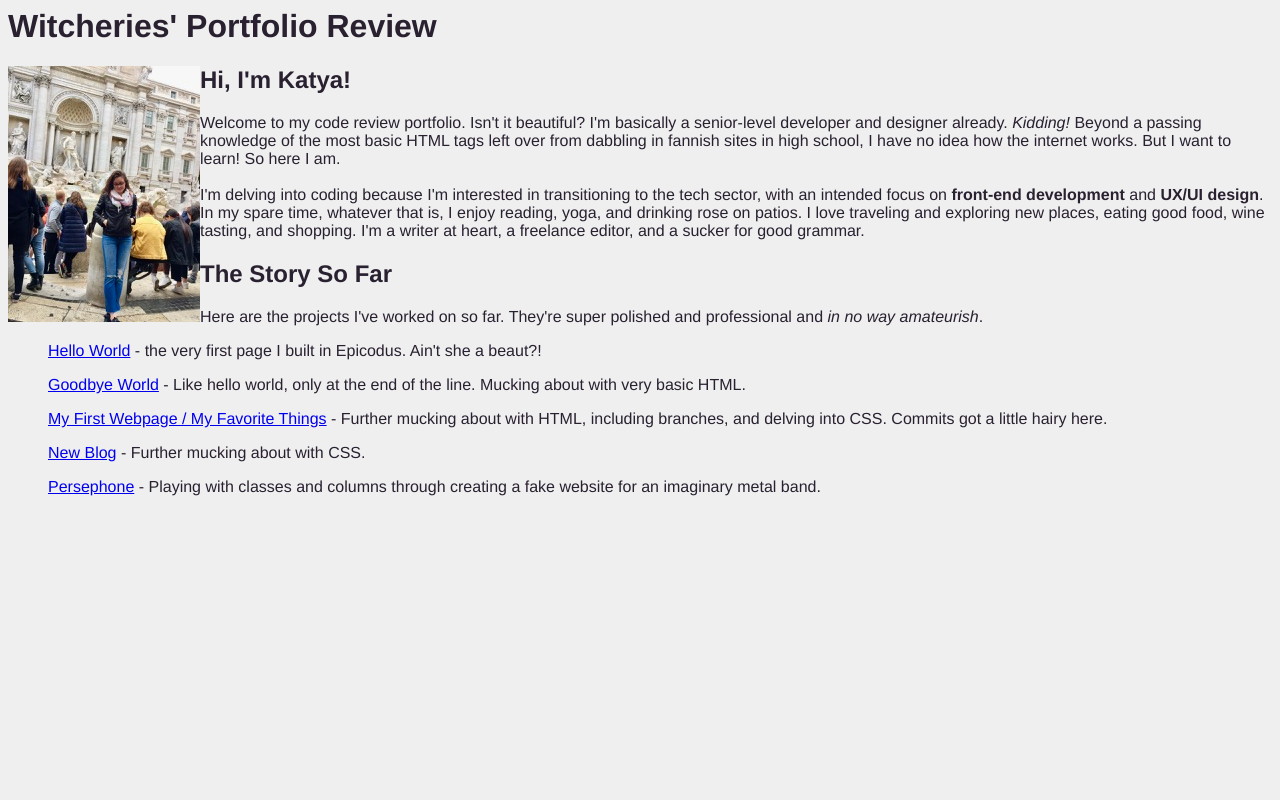
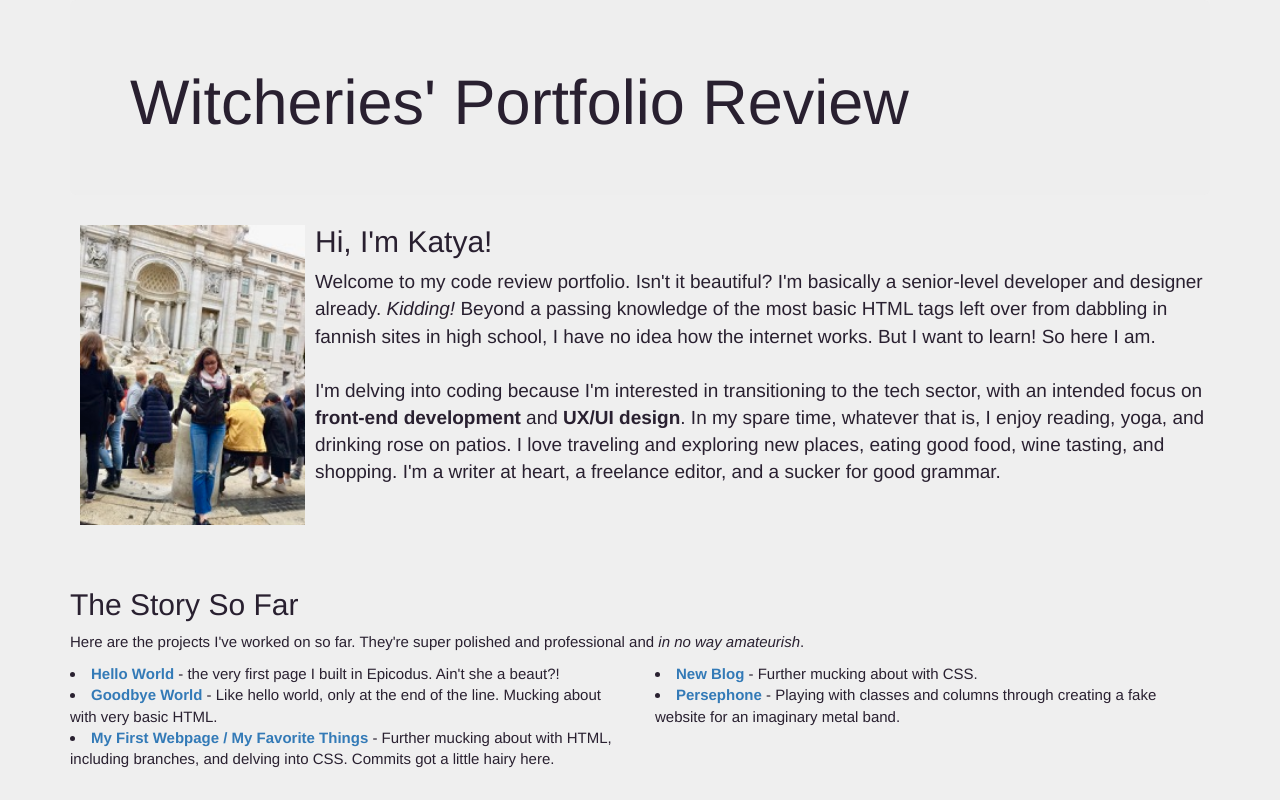
Before and after one commit to witcheries/epicodus-portfolio, a plain HTML site: page index.html in a window 1280 px wide. Drawn offline with Linux system fonts and the light colour scheme.

Commit message:
add final version of code and CSS stylesheets for review

```diff
--- a/CSS/styles.css
+++ b/CSS/styles.css
@@ -6,4 +6,31 @@ body {
 
 img {
   float: left;
+  padding-left: 10px;
+  padding-right: 10px;
+  height: 300px;
 }
+
+span {
+  font-weight: bold;
+}
+
+.about {
+  font-weight: lighter;
+  font-size: 19px;
+  height: 300px;
+}
+
+.column {
+  width: 600px;
+  float: left;
+}
+
+.projects {
+  font-weight: lighter;
+  font-size: 15px;
+}
+
+h1 {
+  align: center;
+}
--- a/index.html
+++ b/index.html
@@ -1,30 +1,46 @@
 <!<!DOCTYPE html>
 <html>
   <head>
-    <link href="css/styles.css" rel="stylesheet" type="text/css">
+    <link href="css/bootstrap.css" rel ="stylesheet" type="text/css" media="all">
+    <link href="css/styles.css" rel="stylesheet" type="text/css" media="all">
     <title>Witcheries' Portfolio</title>
   </head>
 
   <body>
+    <div class="container">
+      <div class="jumbotron">
         <h1>Witcheries' Portfolio Review</h1>
+      </div>
+      <img src="Images/italy.jpg" alt="The author in Italy.">
 
-    <img src="Images/italy.jpg">
       <h2>Hi, I'm Katya!</h2>
+      <div class="about">
         <p>
           Welcome to my code review portfolio. Isn't it beautiful? I'm basically a senior-level developer and designer already. <em>Kidding!</em> Beyond a passing knowledge of the most basic HTML tags left over from dabbling in fannish sites in high school, I have no idea how the internet works. But I want to learn! So here I am.
           <br><br>
           I'm delving into coding because I'm interested in transitioning to the tech sector, with an intended focus on <strong>front-end development</strong> and <strong>UX/UI design</strong>. In my spare time, whatever that is, I enjoy reading, yoga, and drinking rose on patios. I love traveling and exploring new places, eating good food, wine tasting, and shopping. I'm a writer at heart, a freelance editor, and a sucker for good grammar.
         </p>
-
+      </div>
+      <div class="projects">
         <h2>The Story So Far</h2>
           <p>
             Here are the projects I've worked on so far. They're super polished and professional and <em>in no way amateurish</em>.
-      <br>
-      <ul><a href="https://github.com/witcheries/hello-world">Hello World</a> - the very first page I built in Epicodus. Ain't she a beaut?!</ul>
-      <ul><a href="https://github.com/witcheries/goodbye-world">Goodbye World</A> - Like hello world, only at the end of the line. Mucking about with very basic HTML.</ul>
-      <ul><a href="https://github.com/witcheries/my-first-webpage">My First Webpage / My Favorite Things</a> - Further mucking about with HTML, including branches, and delving into CSS. Commits got a little hairy here.</ul>
-      <ul><a href="https://github.com/witcheries/new-blog">New Blog</a> - Further mucking about with CSS.</ul>
-      <ul><a href="https://github.com/witcheries/persephone">Persephone</a> - Playing with classes and columns through creating a fake website for an imaginary metal band.</ul>
           </p>
+          <p>
+            <div class="row">
+              <div class="col-md-6">
+                <li><span class="project"><a href="https://github.com/witcheries/hello-world">Hello World</a></span> - the very first page I built in Epicodus. Ain't she a beaut?!</li>
+                <li><span class="project"><a href="https://github.com/witcheries/goodbye-world">Goodbye World</A></span> - Like hello world, only at the end of the line. Mucking about with very basic HTML.</li>
+                <li><span class="project"><a href="https://github.com/witcheries/my-first-webpage">My First Webpage / My Favorite Things</a></span> - Further mucking about with HTML, including branches, and delving into CSS. Commits got a little hairy here.</li>
+              </div>
+              <div class="col-md-6">
+                <li><span class="project"><a href="https://github.com/witcheries/new-blog">New Blog</a></span> - Further mucking about with CSS.</li>
+                <li><span class="project"><a href="https://github.com/witcheries/persephone">Persephone</a></span> - Playing with classes and columns through creating a fake website for an imaginary metal band.</li>
+              </div>
+            </div>
+          </div>
+        </div>
+      </p>
+    </div>
   </body>
 </html>
```
Also changed, not shown: 1 other file. Lines whose indentation alone changed are shown as unchanged.
